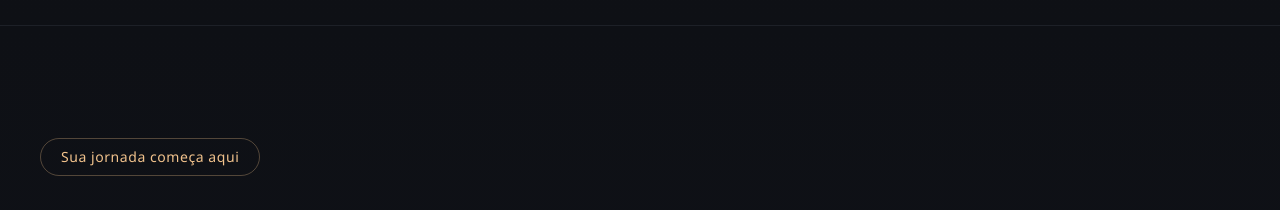
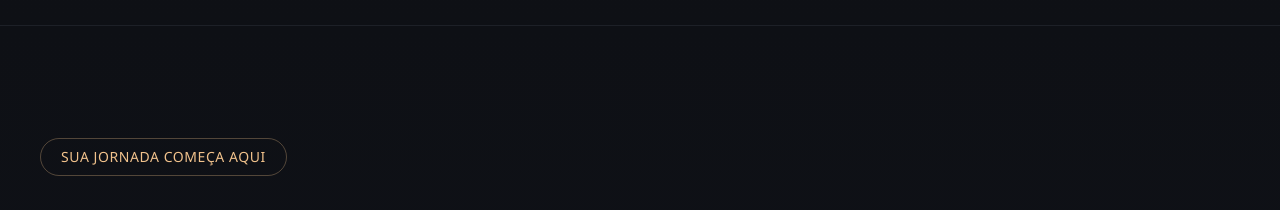
Before and after one commit to wilsonfalai/casadoconselheirolp, a Next.js app: page / in a window 1280 px wide. Shown: the part 6800-7010 px from the top of the page. Built offline with nearby package versions, Linux system fonts and the light colour scheme.

Commit message:
ajusta selo da jornada

```diff
--- a/app/page.tsx
+++ b/app/page.tsx
@@ -897,7 +897,7 @@ export default function Home() {
         <div className="mx-auto grid max-w-[1440px] gap-14 lg:grid-cols-[minmax(0,0.94fr)_minmax(0,1.06fr)] lg:items-center lg:gap-16">
           <div className="max-w-[720px]">
             <span className="inline-flex rounded-full border border-[#f1c28c]/30 px-5 py-2 text-sm font-medium tracking-[0.04em] text-[#f1c28c]">
-              Sua jornada começa aqui
+              SUA JORNADA COMEÇA AQUI
             </span>
 
             <h2 className="mt-7 text-[3rem] font-semibold leading-[1.02] tracking-[-0.065em] text-white lg:text-[4.15rem]">
```
